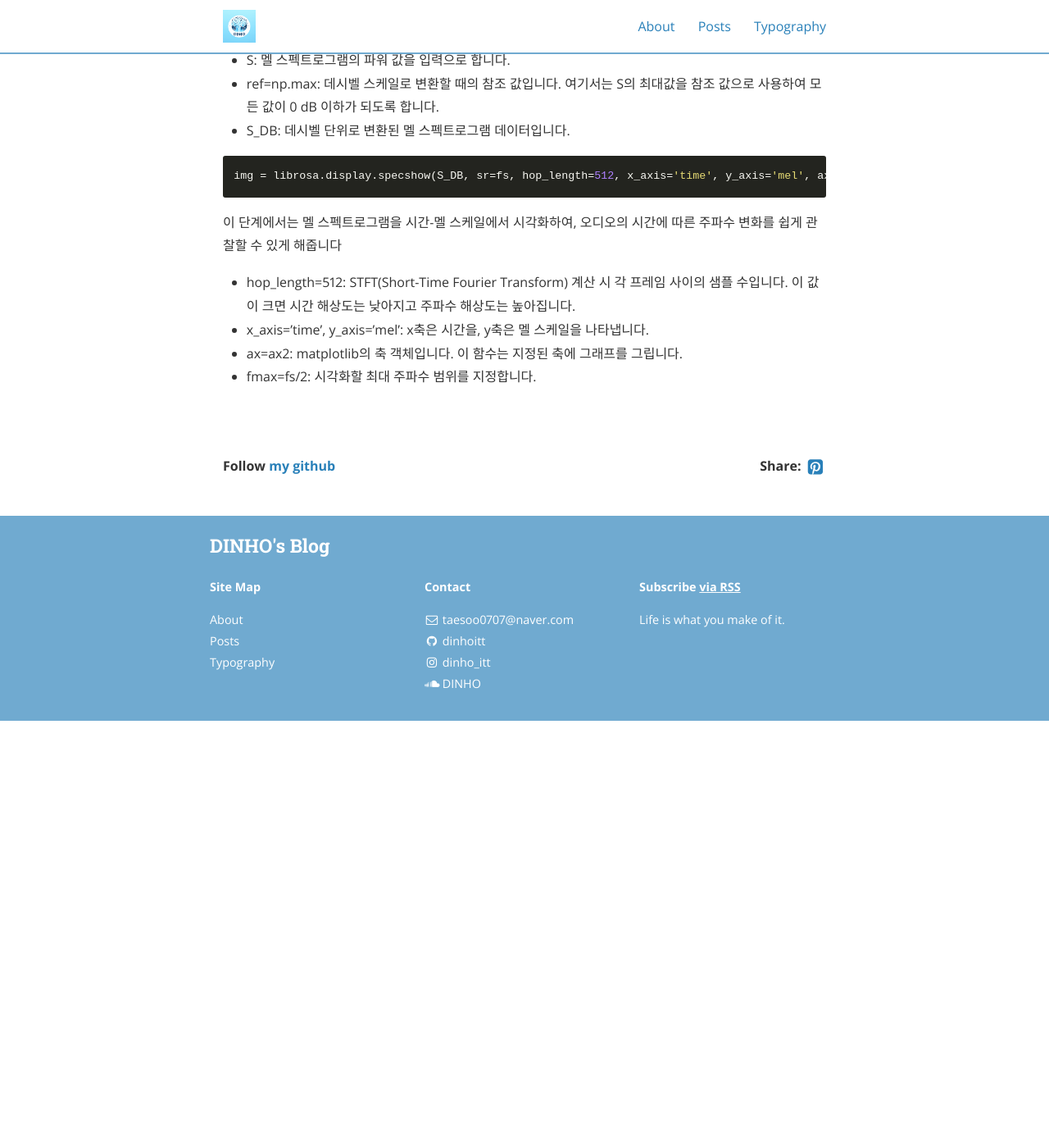
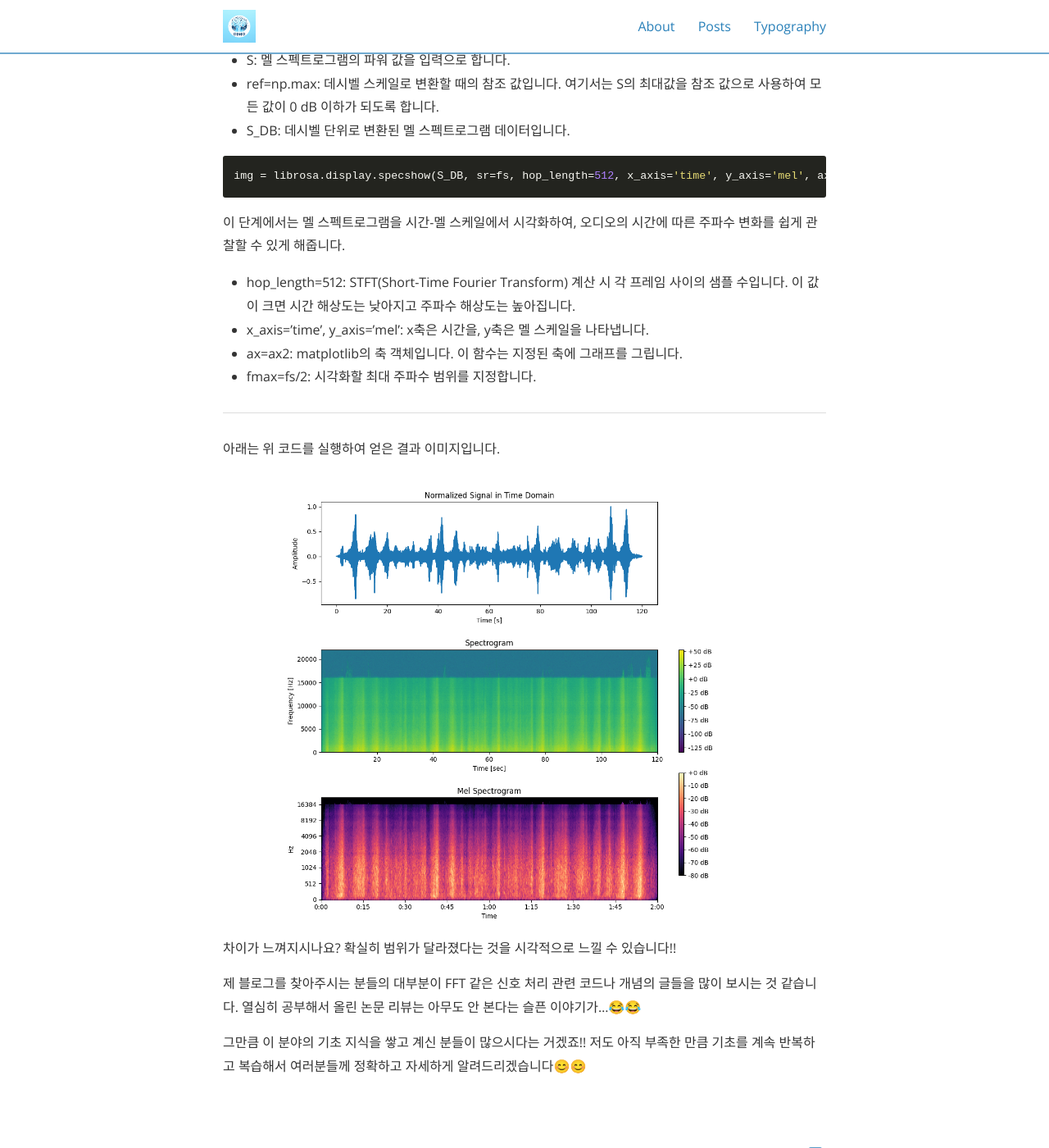
Before and after one commit to dinhoitt/dinhoitt.github.io, a Jekyll site: the page built from _posts/2024-02-19-스펙트로그램 & 멜-스펙트로그램 with python.md, in a window 1280 px wide and 1400 px high, scrolled down 4039 px. Shown: the whole window at 82% size. Built offline with Jekyll 4.4.1, drawn with Linux system fonts in a browser that asks for light colours; nearby versions of some CDN libraries; comment, search, counter and statistics services are not loaded; before the commit the page ends 4918 px from its top, so only the background shows below that; some of the changed text lies outside the part shown.

Commit message:
new post. date modic

````diff
--- a/_posts/2024-02-19-스펙트로그램 & 멜-스펙트로그램 with python.md
+++ b/_posts/2024-02-19-스펙트로그램 & 멜-스펙트로그램 with python.md
@@ -153,9 +153,21 @@ S_DB = librosa.power_to_db(S, ref=np.max)
 img = librosa.display.specshow(S_DB, sr=fs, hop_length=512, x_axis='time', y_axis='mel', ax=ax2, fmax=fs/2)
 ```
 
-이 단계에서는 멜 스펙트로그램을 시간-멜 스케일에서 시각화하여, 오디오의 시간에 따른 주파수 변화를 쉽게 관찰할 수 있게 해줍니다
+이 단계에서는 멜 스펙트로그램을 시간-멜 스케일에서 시각화하여, 오디오의 시간에 따른 주파수 변화를 쉽게 관찰할 수 있게 해줍니다.
 
 - hop_length=512: STFT(Short-Time Fourier Transform) 계산 시 각 프레임 사이의 샘플 수입니다. 이 값이 크면 시간 해상도는 낮아지고 주파수 해상도는 높아집니다.
 - x_axis='time', y_axis='mel': x축은 시간을, y축은 멜 스케일을 나타냅니다.
 - ax=ax2: matplotlib의 축 객체입니다. 이 함수는 지정된 축에 그래프를 그립니다.
 - fmax=fs/2: 시각화할 최대 주파수 범위를 지정합니다.
+
+-----------------
+
+아래는 위 코드를 실행하여 얻은 결과 이미지입니다.
+
+<img src="/assets/post/mel_fig.png">
+
+차이가 느껴지시나요? 확실히 범위가 달라졌다는 것을 시각적으로 느낄 수 있습니다!!
+
+제 블로그를 찾아주시는 분들의 대부분이 FFT 같은 신호 처리 관련 코드나 개념의 글들을 많이 보시는 것 같습니다. 열심히 공부해서 올린 논문 리뷰는 아무도 안 본다는 슬픈 이야기가...😂😂
+
+그만큼 이 분야의 기초 지식을 쌓고 계신 분들이 많으시다는 거겠죠!! 저도 아직 부족한 만큼 기초를 계속 반복하고 복습해서 여러분들께 정확하고 자세하게 알려드리겠습니다😊😊
````
Also changed, not shown: other parts of _posts/2024-02-19-스펙트로그램 & 멜-스펙트로그램 with python.md (+1 -1 lines).
